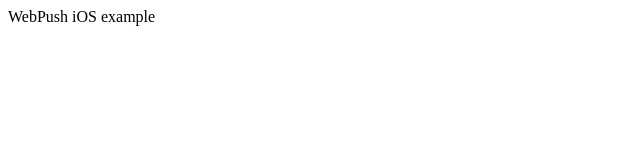
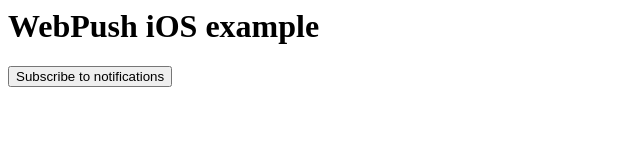
Before and after one commit to andreinwald/webpush-ios-example, a plain HTML site: page index.html in a window 1280 px wide. Shown: the whole page, without its empty margins (0-640 px from the left). Drawn offline with Linux system fonts and the light colour scheme.

Commit message:
added sub button

```diff
--- a/index.html
+++ b/index.html
@@ -10,17 +10,33 @@
 <body>
 
 <script>
+    // Code mostly from https://developer.apple.com/videos/play/wwdc2022/10098/
+
     if (navigator.serviceWorker) {
         // scope option provided only for github page case
         navigator.serviceWorker.register('https://andreinwald.github.io/webpush-ios-example/serviceworker.js', {scope: '/webpush-ios-example/'})
-            .then((registration) =>{
+            .then((registration) => {
                 registration.update();
             });
     }
+
+    async function subscribeToPush() {
+        let swRegistration = await navigator.serviceWorker.getRegistration();
+        let serverPublicKey = VAPID_PUBLIC_KEY;
+
+        let subscriptionOptions = {
+            userVisibleOnly: true,
+            applicationServerKey: serverPublicKey
+        };
+
+        let subscription = await swRegistration.pushManager.subscribe(subscriptionOptions);
+        console.log('New subscription', subscription);
+    }
 </script>
 
+<h1>WebPush iOS example</h1>
 
-WebPush iOS example
+<button onclick="subscribeToPush()">Subscribe to notifications</button>
 
 
 </body>
```
